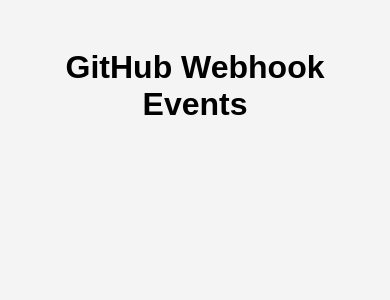
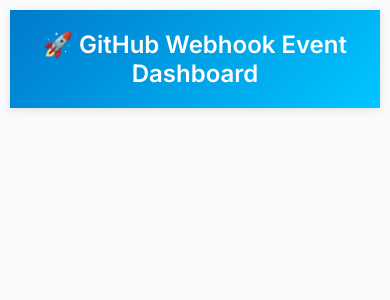
Before and after one commit to ayushchahat/webhook-repo, a Flask app: page / in a window 390 px wide. Shown: the top 300 px of the page. Run offline with Flask 3, Linux system fonts and the light colour scheme; data that the repository does not hold is empty.

Commit message:
Improve UI: Modern responsive design for webhook dashboard

```diff
--- a/templates/index.html
+++ b/templates/index.html
@@ -4,32 +4,91 @@
   <meta charset="UTF-8" />
   <meta name="viewport" content="width=device-width, initial-scale=1.0"/>
   <title>GitHub Webhook Events</title>
+  <link href="https://fonts.googleapis.com/css2?family=Inter:wght@400;600&display=swap" rel="stylesheet">
   <style>
+    * {
+      box-sizing: border-box;
+      margin: 0;
+      padding: 0;
+    }
+
     body {
-      font-family: Arial;
+      font-family: 'Inter', sans-serif;
+      background-color: #f9fafb;
+      color: #1f2937;
       padding: 20px;
-      background-color: #f4f4f4;
     }
-    h1 {
+
+    header {
+      position: sticky;
+      top: 0;
+      background: linear-gradient(135deg, #007acc, #00c6ff);
+      padding: 20px;
       text-align: center;
+      color: white;
+      margin-bottom: 30px;
+      box-shadow: 0 2px 8px rgba(0,0,0,0.1);
     }
+
+    header h1 {
+      font-size: 1.8rem;
+      font-weight: 600;
+    }
+
+    #events {
+      display: flex;
+      flex-direction: column;
+      gap: 20px;
+      max-width: 800px;
+      margin: auto;
+    }
+
     .event {
       background: white;
-      padding: 15px;
-      margin: 10px auto;
+      padding: 20px;
+      border-radius: 10px;
       border-left: 5px solid #007acc;
-      max-width: 600px;
-      box-shadow: 0 0 5px #ccc;
+      box-shadow: 0 4px 12px rgba(0, 0, 0, 0.08);
+      transition: transform 0.2s ease;
     }
+
+    .event:hover {
+      transform: translateY(-4px);
+    }
+
+    .event strong {
+      color: #111827;
+    }
+
     .timestamp {
-      color: gray;
-      font-size: 12px;
+      margin-top: 10px;
+      font-size: 0.85rem;
+      color: #6b7280;
+    }
+
+    @media (max-width: 600px) {
+      body {
+        padding: 10px;
+      }
+
+      header h1 {
+        font-size: 1.5rem;
+      }
+
+      .event {
+        padding: 15px;
+      }
     }
   </style>
 </head>
 <body>
-  <h1>GitHub Webhook Events</h1>
-  <div id="events"></div>
+  <header>
+    <h1>🚀 GitHub Webhook Event Dashboard</h1>
+  </header>
+
+  <div id="events">
+    <!-- Webhook events will appear here -->
+  </div>
 
   <script>
     async function fetchEvents() {
```
